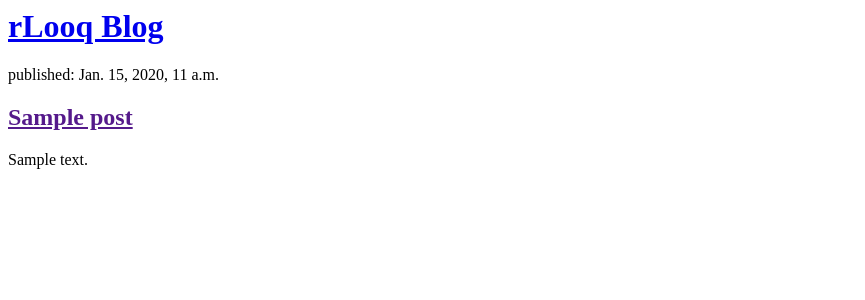
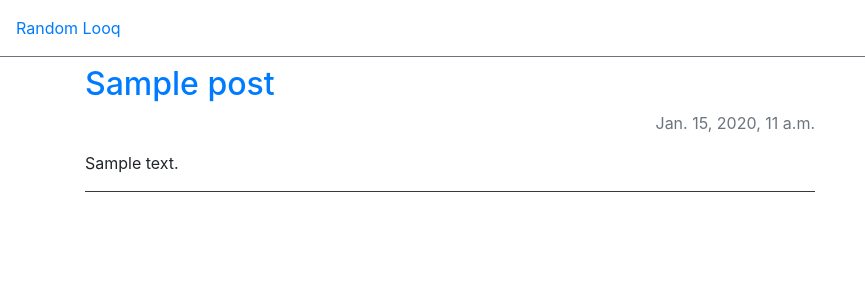
Before and after one commit to rlooq/django_pg, a Django app: page / in a window 1280 px wide. Shown: the top 300 px of the page, without its empty margins (0-865 px from the left). Run offline with Django 3.2, Linux system fonts and the light colour scheme; tables that the repository leaves empty hold one stand-in row (values such as "Sample post"); some libraries are stand-ins or nearby versions.

Commit message:
Added some style to template

```diff
--- a/blog/templates/blog/post_list.html
+++ b/blog/templates/blog/post_list.html
@@ -1,25 +1,86 @@
-<html>
+{% load static %}
+
+<!doctype html>
+<html lang="en">
+
 <head>
-<title>
-Banana Pie!
-</title>
+    <meta charset="utf-8">
+    <meta name="viewport" content="width=device-width, initial-scale=1, shrink-to-fit=no">
+
+    <title>rLooq Blog</title>
+
+	<!-- Bootstrap CSS -->
+	<link rel="stylesheet" href="{% static 'css/bootstrap.min.css' %}">
+
+	<!-- Fonts -->
+	<link href="{% static 'webfonts/ptserif/main.css' %}" rel='stylesheet' type='text/css'>
+    <link href="{% static 'webfonts/source-code-pro/main.css' %}" rel="stylesheet" type="text/css">
+
+
+	<!-- My css -->
+	<link rel="stylesheet" href="{% static 'css/blog.css' %}">
+	<link rel="shortcut icon" href="{% static 'favicon.ico' %}">
+
+
 
 </head>
 
-<body>
-<div>
-    <h1><a href="/">rLooq Blog</a></h1>
-</div>
-
-{% for post in posts %}
-    <div>
-        <p>published: {{ post.published_date }}</p>
-        <h2><a href="">{{ post.title }}</a></h2>
-        <p>{{ post.text|linebreaksbr }}</p>
-    </div>
-{% endfor %}
 
 
 <body>
+	<!--    Navbar Space    -->
+     <nav class="navbar navbar-expand-md sticky-top navbar-dark border-bottom border-secondary">
+  <a class="blog-name" href="#">Random Looq</a>
+  <button class="navbar-toggler" type="button" data-toggle="collapse" data-target="#navbarCollapse" aria-controls="navbarCollapse" aria-expanded="false" aria-label="Toggle navigation">
+    <span class="navbar-toggler-icon"></span>
+  </button>
+  <div class="collapse navbar-collapse" id="navbarCollapse">
+   <ul class="navbar-nav mr-auto mx-2">
+
+<!--      <li class="nav-item active">
+        <a class="nav-link font-weight-bold" href="#">Home</a>
+      </li>
+      <li class="nav-item">
+-->
+
+        <a class="nav-link font-weight-bold" href="#">About</a>
+      </li>
+      <li class="nav-item">
+        <a class="nav-link font-weight-bold" href="#">Twitter</a>
+      </li>
+      <li class="nav-item">
+        <a class="nav-link font-weight-bold" href="#">Github</a>
+      </li>
+   </ul>
+
+  </div>
+</nav>
+
+
+
+<!-- Main Content   -->
+<div class="container">
+    <div class="row">
+        <div class="col-md-8">
+            {% for post in posts %}
+                <div class="pt-2 border-bottom border-dark">
+                    <h2><a href="" class="post-title">{{ post.title }}</a></h2>
+                    <p class="text-muted text-right">{{ post.published_date }}</p>
+                    <p>{{ post.text|linebreaksbr }}</p>
+                </div>
+                <br>
+            {% endfor %}
+        </div>
+    </div>
+</div>
+
+
+
+<!-- jQuery and Bootstrap Bundle (includes Popper) -->
+<script src="https://code.jquery.com/jquery-3.5.1.slim.min.js" integrity="sha384-DfXdz2htPH0lsSSs5nCTpuj/zy4C+OGpamoFVy38MVBnE+IbbVYUew+OrCXaRkfj" crossorigin="anonymous"></script>
+<script src="{% static 'js/bootstrap.min.js' %}"></script>
+
+
+</body>
 
 </html>
```
Also changed, not shown: functional_tests.py (added, +20 -0 lines), 1 other file.
